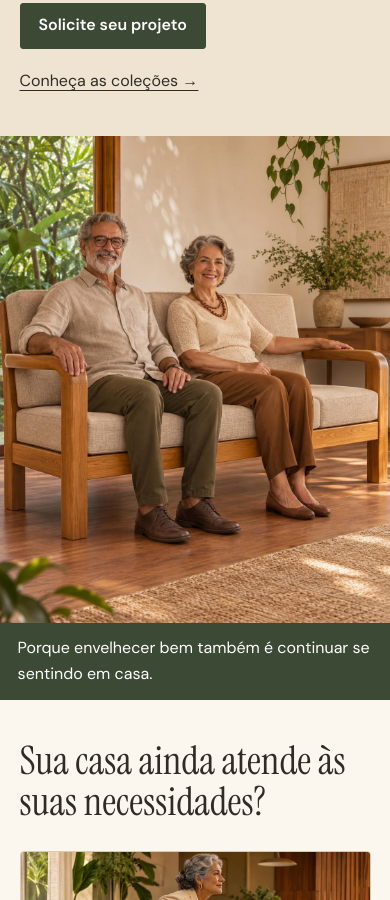
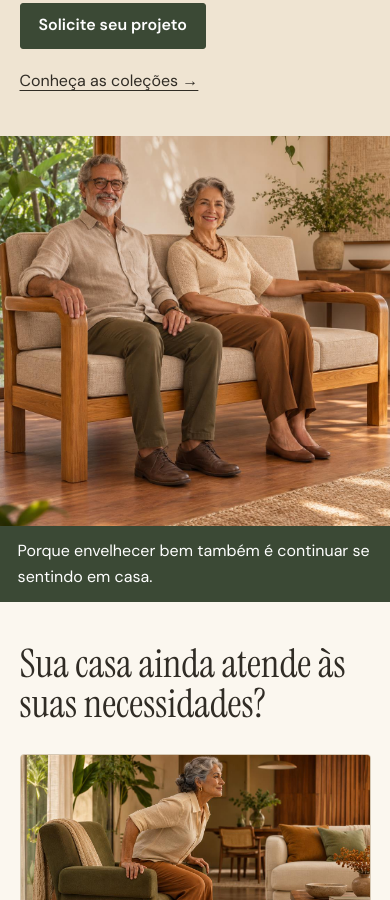
Before and after one commit to adircksites/plenus-espacos, a plain HTML site: page index.html in a window 390 px wide. Shown: the part 565-1465 px from the top of the page. Drawn offline with Linux system fonts and the light colour scheme.

Commit message:
Ajustar a foto principal para preencher o painel

```diff
--- a/estilo.css
+++ b/estilo.css
@@ -24,4 +24,7 @@ header .brand-symbol img{width:2.95rem;border-radius:50%}
 
 .story-clickable{position:relative}.story-clickable a::after{position:absolute;inset:0;content:''}.story-clickable:focus-within{outline:3px solid var(--clay);outline-offset:3px}.story-clickable:hover{border-color:var(--olive)}.seat-consequences{margin-top:3rem;border-top:1px solid var(--line)}.seat-consequences li{margin-bottom:.65rem}
 
-.hero img[src='sofa-plenus.jpg']{object-fit:contain;object-position:center bottom;background:#e2d2bc}.hero figure:has(img[src='sofa-plenus.jpg']){background:#e2d2bc}@media(max-width:700px){.hero img[src='sofa-plenus.jpg']{max-height:none;width:100%;height:auto}}
+.hero figure:has(img[src='sofa-plenus.jpg']){position:relative;display:grid;grid-template-rows:1fr auto}
+.hero img[src='sofa-plenus.jpg']{grid-row:1;grid-column:1;width:100%;height:100%;min-height:0;aspect-ratio:1;object-fit:cover;object-position:center 59%}
+@media(min-width:701px){.hero img[src='sofa-plenus.jpg']{aspect-ratio:4/5}}
+@media(max-width:700px){.hero img[src='sofa-plenus.jpg']{height:auto;max-height:none;aspect-ratio:1}}
```
